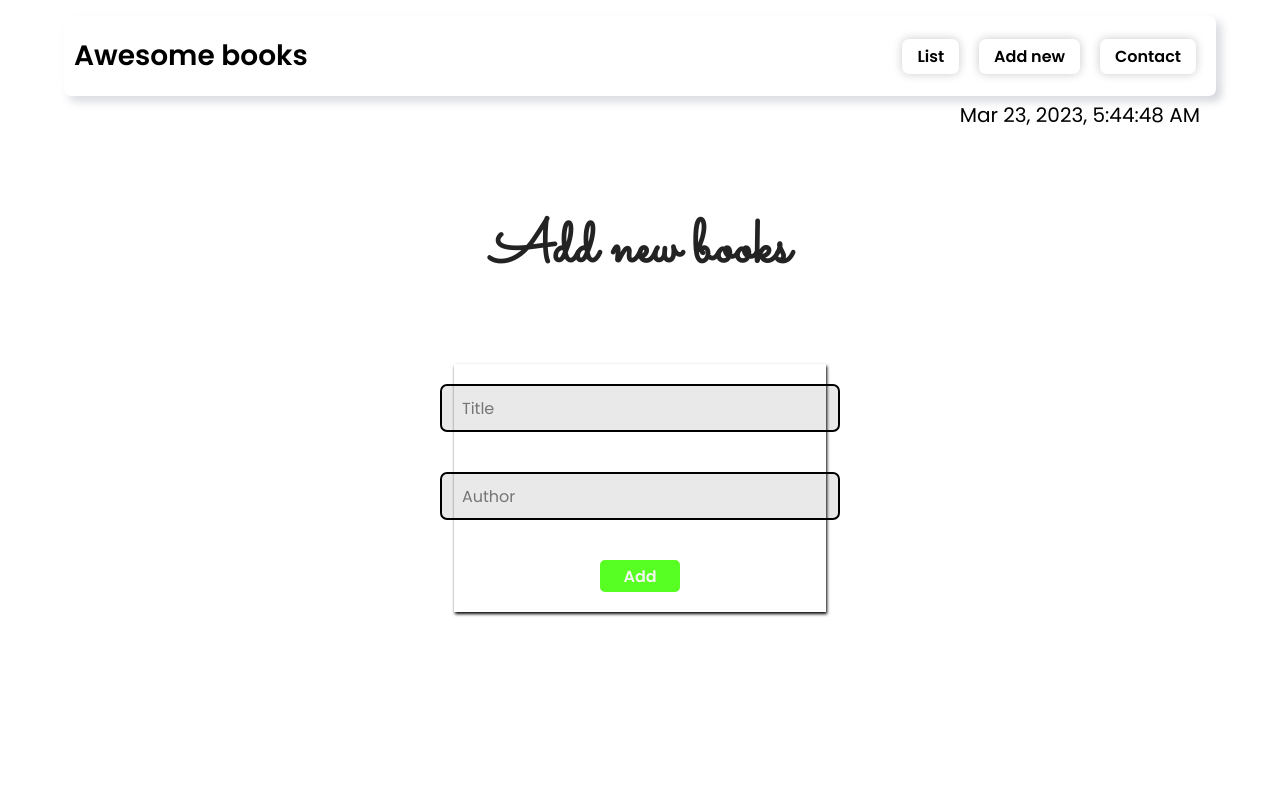
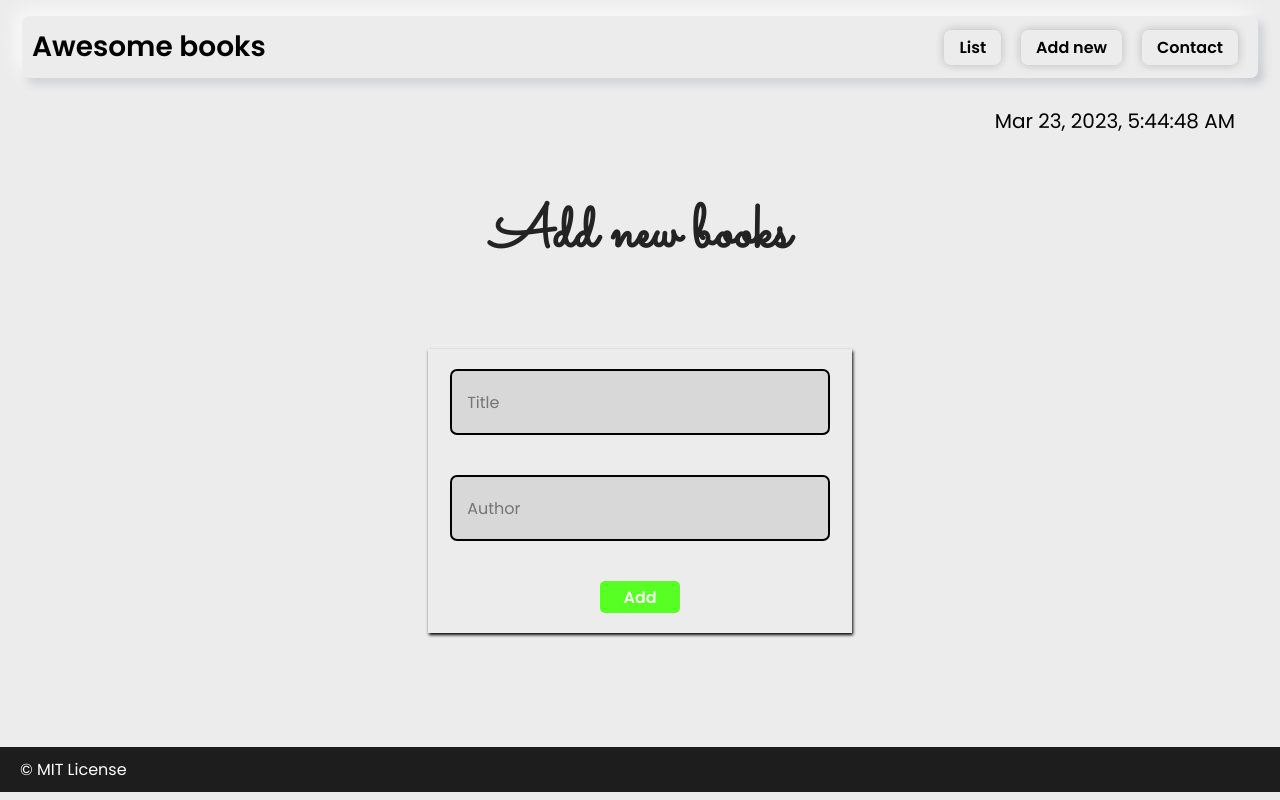
Before and after one commit to hasnatali1947/Awesome-books, a website with bundled scripts: page Index.html in a window 1280 px wide. Built offline with nearby package versions, Linux system fonts and the light colour scheme.

Commit message:
added footer

```diff
--- a/Index.html
+++ b/Index.html
@@ -31,7 +31,7 @@
     </section>
 
     <section class="AddNew-Section" id="AddNewSection">
-        <h2 class="heading-AwesomeBooks">Add new books</h2>
+        <h2 class="heading-AddnewBooks">Add new books</h2>
         <div class="inputs">
             <form action="" class="form-values">
                 <div>
@@ -57,6 +57,9 @@
         </div>
     </section>
 
+    <footer>
+        © MIT License
+    </footer>
 </body>
 <script type="module" src="index.js"></script>
 </html>
--- a/style.css
+++ b/style.css
@@ -4,8 +4,13 @@
 * {
   padding: 0;
   margin: 0;
-  box-sizing: border-box;
   font-family: 'Poppins', sans-serif;
+}
+
+body {
+  justify-content: space-between;
+  background-color: #ececec;
+  max-height: 100vh;
 }
 
 :root {
@@ -33,17 +38,18 @@ header {
   justify-content: center;
   align-items: center;
   margin-top: 2vh;
+  position: relative;
 }
 
 header nav {
+  position: relative;
   display: flex;
   justify-content: space-between;
   align-items: center;
-  height: 10vh;
   border-radius: 7px;
   box-shadow: var(--Box-shadow-outside);
-  width: 90%;
-  padding: 10px 10px 10px 10px;
+  width: 95%;
+  padding: 10px;
 }
 
 .nav-h1 {
@@ -91,10 +97,6 @@ ul {
   align-items: center;
 }
 
-section {
-  padding: 10px 20px;
-}
-
 form {
   display: flex;
   flex-direction: column;
@@ -104,7 +106,7 @@ form {
 
 input {
   outline: none;
-  padding: 7px 20px;
+  padding: 7px 15px;
   font-size: 16px;
   border-radius: 7px;
   background-color: rgba(0, 0, 0, 0.085);
@@ -117,11 +119,19 @@ input:focus {
   border: 2px solid rgb(87, 255, 35);
 }
 
+.heading-AddnewBooks {
+  font-family: var(--font-family-styled);
+  font-size: 60px;
+  color: rgb(35, 35, 35);
+  padding-bottom: 40px;
+}
+
 .heading-AwesomeBooks {
   font-family: var(--font-family-styled);
   font-size: 60px;
   color: rgb(35, 35, 35);
   padding-bottom: 40px;
+  margin-top: 10vh;
 }
 
 .border-line {
@@ -134,7 +144,8 @@ input:focus {
   display: none;
   align-items: center;
   flex-direction: column;
-  margin-top: 5vh;
+  height: 83.6vh;
+  width: 100%;
 }
 
 .AddNew-Section {
@@ -143,7 +154,7 @@ input:focus {
   justify-content: center;
   flex-direction: column;
   position: relative;
-  top: 100px;
+  height: 83.6vh;
 }
 
 .collection-container {
@@ -195,7 +206,7 @@ input:focus {
 
 .form-values .input-container {
   border: 2px solid black;
-  width: 50vh;
+  width: 90%;
   height: 6vh;
 }
 
@@ -238,30 +249,39 @@ input:focus {
   display: none;
   align-items: center;
   flex-direction: column;
-  margin-top: 15vh;
+  height: 83.6vh;
 }
 
 .contactDiv {
-  margin-top: 5vh;
-  padding: 20px 40px;
+  box-shadow: var(--Box-shadow-outside);
+  text-align: start;
   height: 40vh;
-  box-shadow: 1px 2px 3px;
+  width: 90vw;
+  max-width: 800px;
 }
 
 .contactDiv h3 {
   font-size: 20px;
+  margin: 3vh;
 }
 
 .spanDiv {
   font-weight: 500;
   font-size: 19px;
-  margin-top: 3vh;
+  margin: 3vh;
   height: 20vh;
 }
 
 .timeDate {
   position: absolute;
-  top: 100px;
-  right: 80px;
+  top: 90px;
+  right: 45px;
   font-size: 20px;
 }
+
+footer {
+  width: calc(100% - 40px);
+  padding: 10px 20px;
+  background-color: rgba(0, 0, 0, 0.878);
+  color: white;
+}
```
